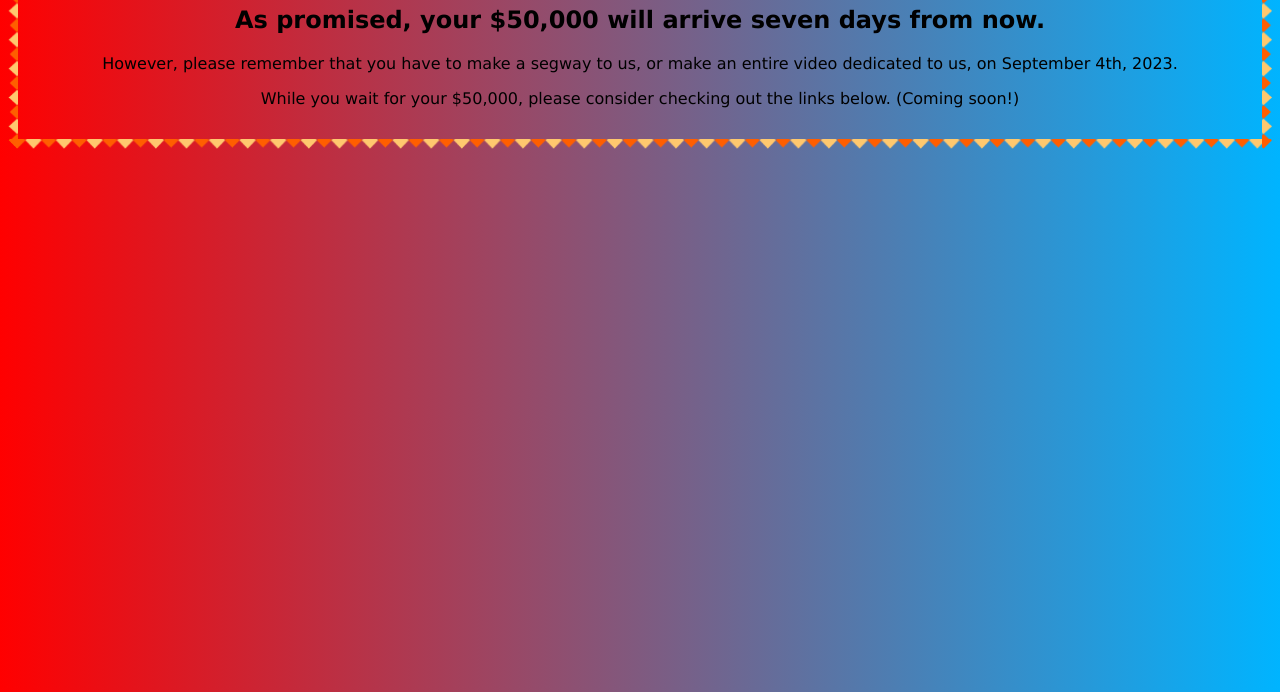
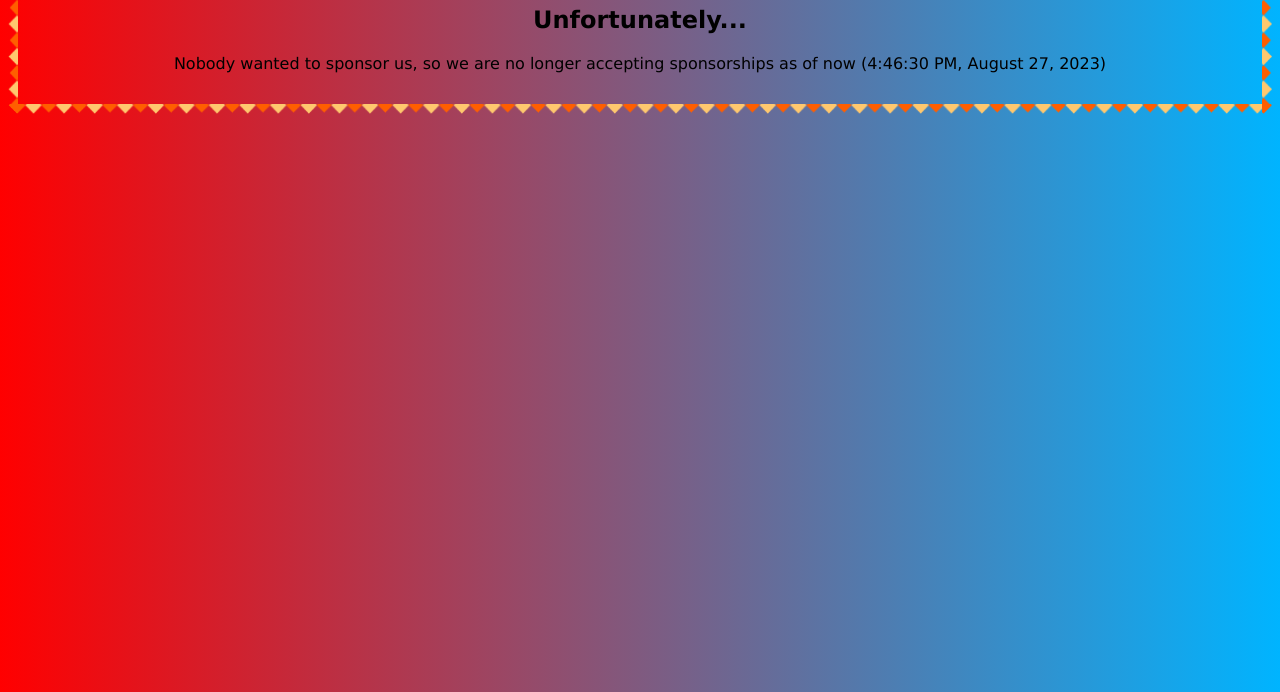
Before and after one commit to FongAntivirus/GoingToRuinYourLifeIfYouAcceptThisSponsorship, a plain HTML site: page index.html in a window 1280 px wide. Shown: the part 108-800 px from the top of the page. Drawn offline with Linux system fonts and the light colour scheme.

Commit message:
Update index.html

```diff
--- a/index.html
+++ b/index.html
@@ -11,13 +11,9 @@
     Thanks for accepting our sponsorship!
   </h1>
   <h2>
-    As promised, your $50,000 will arrive seven days from now.
+    Unfortunately...
   </h2>
   <p>
-    However, please remember that you have to make a segway to us, or make an entire video dedicated to us, on September 4th, 2023.
+    Nobody wanted to sponsor us, so we are no longer accepting sponsorships as of now (4:46:30 PM, August 27, 2023)
   </p>
-  <p>
-    While you wait for your $50,000, please consider checking out the links below. (Coming soon!)
-  </p>
-</body>
 </html>
```
